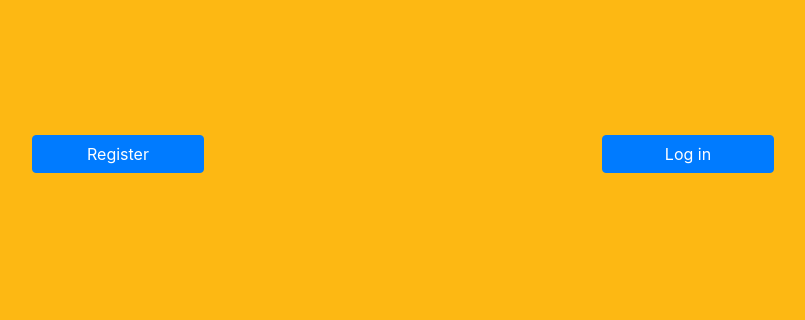
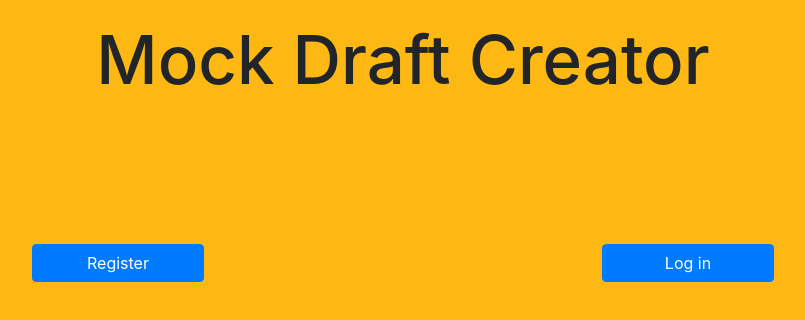
Before and after one commit to kexu0741/mockdraft-creator, a React (Create React App) app in the folder client/: page / in a window 1280 px wide. Shown: the top 320 px of the page, without its empty margins (237-1042 px from the left). Built offline with nearby package versions, Linux system fonts and the light colour scheme; no server answers.

Commit message:
tweaked dashboard and pg title

```diff
--- a/client/public/index.html
+++ b/client/public/index.html
@@ -25,7 +25,7 @@
       Learn how to configure a non-root public URL by running `npm run build`.
     -->
     <link rel="stylesheet" href="https://stackpath.bootstrapcdn.com/bootstrap/4.5.0/css/bootstrap.min.css" integrity="sha384-9aIt2nRpC12Uk9gS9baDl411NQApFmC26EwAOH8WgZl5MYYxFfc+NcPb1dKGj7Sk" crossorigin="anonymous">
-    <title>Mock Draft</title>
+    <title>Mock Draft Creator</title>
   </head>
   <body>
     <noscript>You need to enable JavaScript to run this app.</noscript>
--- a/client/src/App.css
+++ b/client/src/App.css
@@ -5,6 +5,12 @@
 
 body {
   background-color: #FDB813;
+}
+
+#landing-title {
+    text-align: center;
+    padding-top: 20px;
+    font-size: 420%;
 }
 
 .toForm {
--- a/client/src/App.js
+++ b/client/src/App.js
@@ -53,14 +53,20 @@ function App() {
 		    	<Switch>
 		    		<Route exact path="/" render={props =>
 		    			!isAuthenticated ? (
-		    			<div className="row">
-		    				<div className="col-lg center-col">
-			    				<RegisterUser setAuth={setAuth}/>
+		    			<div>
+			    			<div className="container">
+			    				<h1 id="landing-title">Mock Draft Creator</h1>
 			    			</div>
-			    			<div className="col-lg center-col">
-			    				<LoginUser setAuth={setAuth}/>
+			    			<div className="row">
+			    				<div className="col-lg center-col">
+				    				<RegisterUser setAuth={setAuth}/>
+				    			</div>
+				    			<div className="col-lg center-col">
+				    				<LoginUser setAuth={setAuth}/>
+				    			</div>
 			    			</div>
-		    			</div>):(<Redirect to="/dashboard"/>)
+			    		</div>
+		    			):(<Redirect to="/dashboard"/>)
 		    			}
 		    		/>
 		    		<Route exact path="/dashboard" render={props =>
--- a/client/src/components/Dashboard.js
+++ b/client/src/components/Dashboard.js
@@ -7,6 +7,10 @@ import ListPlayers from "./ListPlayers";
 import ListPicks from "./ListPicks";
 import HelpButton from "./HelpButton";
 import ShareButton from "./ShareButton"
+
+// TODO:
+// Figure out why we aren't authorized on refresh of /dashboard
+// Touch up login/register page
 
 const Dashboard = ({setAuth}) => {
 	const [uid, setUID] = useState(-1);
@@ -24,7 +28,7 @@ const Dashboard = ({setAuth}) => {
 			const parseRes = await response.json();
 
 			setUID(parseRes.uid);
-
+			// add setAuth here?
 		} catch(err) {
 			console.error(err.message);
 		}
@@ -56,7 +60,7 @@ const Dashboard = ({setAuth}) => {
 
 	return (
 		<Fragment>
-			<h1>Dashboard</h1>
+			<h1>Mock Draft Creator</h1>
 			<button className="btn-danger" onClick={
 				e => logout(e)}>
 				Logout
--- a/client/src/components/ViewEntry.js
+++ b/client/src/components/ViewEntry.js
@@ -1,5 +1,7 @@
 import React, {Fragment, useState, useEffect} from 'react';
 import './../App.css';
+
+import ShareButton from './ShareButton';
 
 const ViewEntry = (props) => {
 	const [picks, setPicks] = useState([]);
@@ -31,6 +33,8 @@ const ViewEntry = (props) => {
 			}>
 				Back
 			</button>
+			<div className="divider"/>
+			<ShareButton eid={props.match.params.eid}/>
 			{
 				picks.map(pick => (
 					<div class="picks">
```
Also changed, not shown: 1 other file (tests, documents, lock files or other folders).
